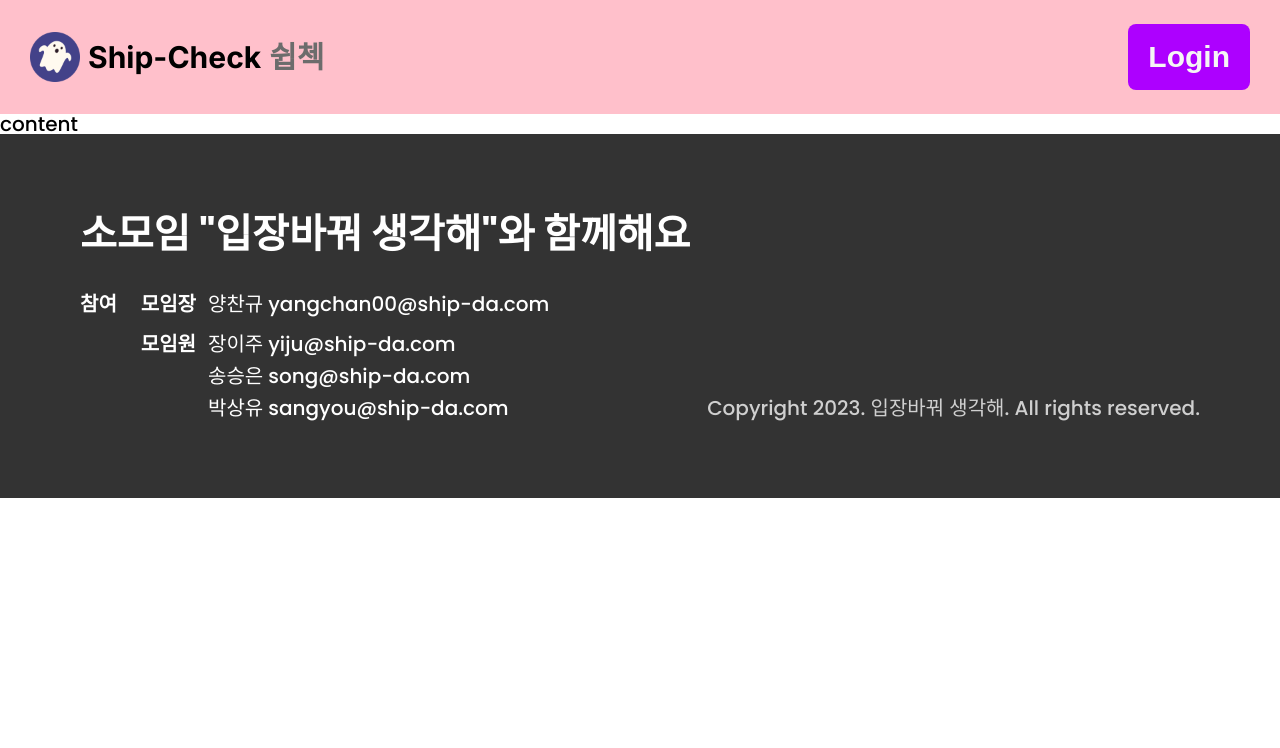
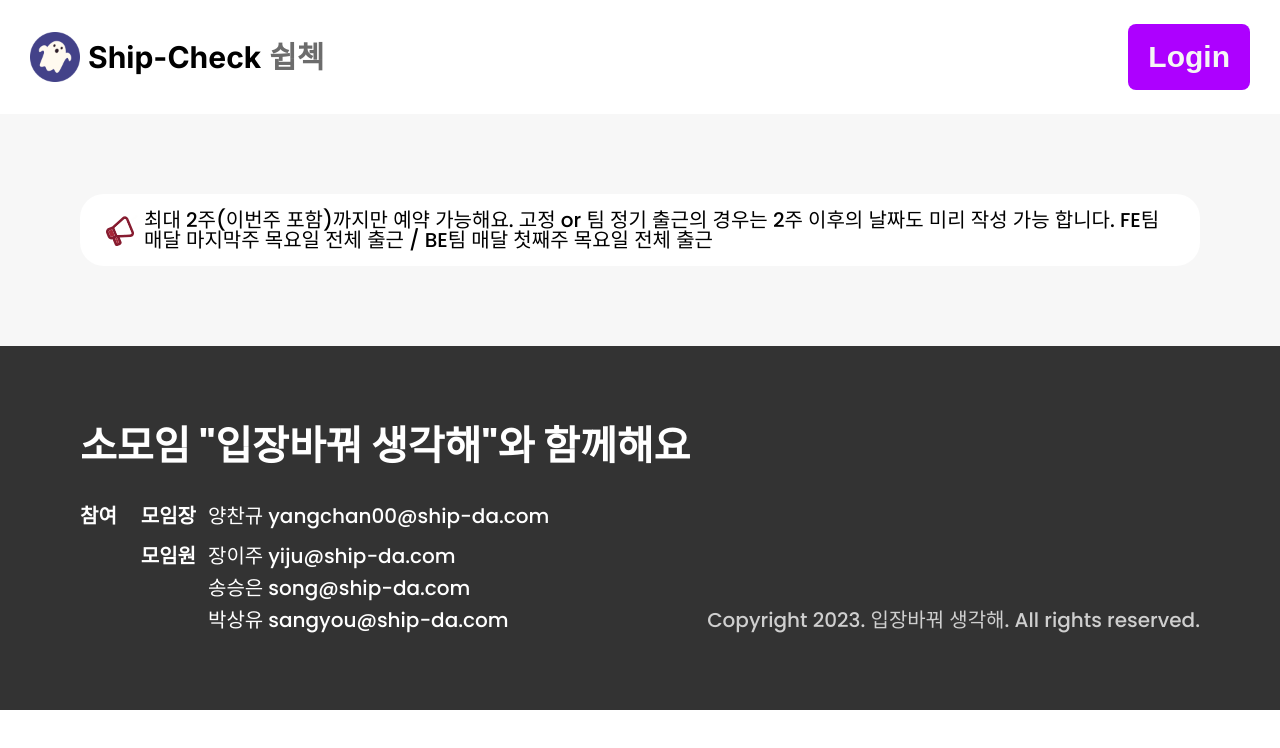
Before and after one commit to undefineddev2024/ship-check-fe-prv, a React (Create React App) app: page / in a window 1280 px wide. Shown: the top 748 px of the page. Built offline with nearby package versions, Linux system fonts and the light colour scheme.

Commit message:
feature:notice 추가 (#9)

```diff
--- a/src/components/Header/index.styles.ts
+++ b/src/components/Header/index.styles.ts
@@ -1,8 +1,9 @@
 import styled from 'styled-components';
+import { COLOR } from '../../styles/constants';
 
 const Container = styled.div`
   width: 100%;
-  background-color: pink;
+  background-color: ${COLOR.white};
 
   .right-container {
     display: flex;
--- /dev/null
+++ b/src/components/Notice/index.tsx
@@ -0,0 +1,28 @@
+import styled from 'styled-components';
+import { COLOR } from '../../styles/constants';
+
+const Container = styled.section`
+  display: flex;
+  flex-direction: row;
+  justify-content: center;
+  align-items: center;
+  padding: 16px 24px;
+  background-color: ${COLOR.white};
+  border-radius: 24px;
+  word-break: keep-all;
+`;
+
+function Notice() {
+  return (
+    <Container>
+      <img src="/notice_icon.svg" alt="notice" />
+      <p>
+        최대 2주(이번주 포함)까지만 예약 가능해요. 고정 or 팀 정기 출근의 경우는
+        2주 이후의 날짜도 미리 작성 가능 합니다. FE팀 매달 마지막주 목요일 전체
+        출근 / BE팀 매달 첫째주 목요일 전체 출근
+      </p>
+    </Container>
+  );
+}
+
+export default Notice;
--- /dev/null
+++ b/src/pages/mainPage/index.styles.ts
@@ -0,0 +1,10 @@
+import styled from 'styled-components';
+
+const MainPageContainer = styled.div`
+  display: flex;
+  justify-content: center;
+  padding: 80px;
+  background-color: #f7f7f7;
+`;
+
+export default { MainPageContainer };
--- a/src/pages/mainPage/index.tsx
+++ b/src/pages/mainPage/index.tsx
@@ -1,10 +1,14 @@
+import Notice from '../../components/Notice';
 import Layout from '../../containers/Layout';
+import Styled from './index.styles';
 
 export default function MainPage() {
   return (
     <>
       <Layout>
-        <div>content</div>
+        <Styled.MainPageContainer>
+          <Notice />
+        </Styled.MainPageContainer>
       </Layout>
     </>
   );
```
Also changed, not shown: public/notice_icon.svg (added).
